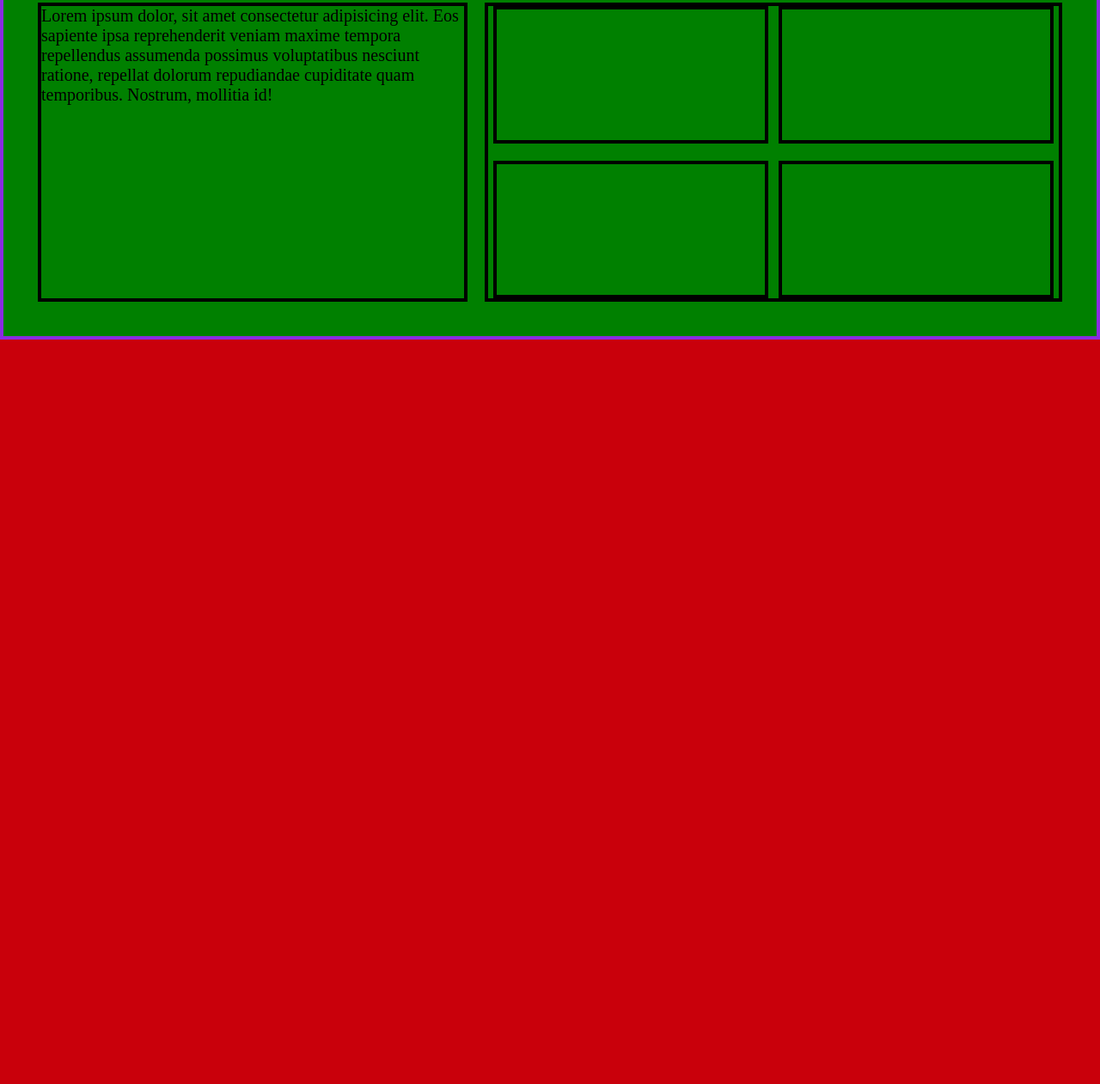
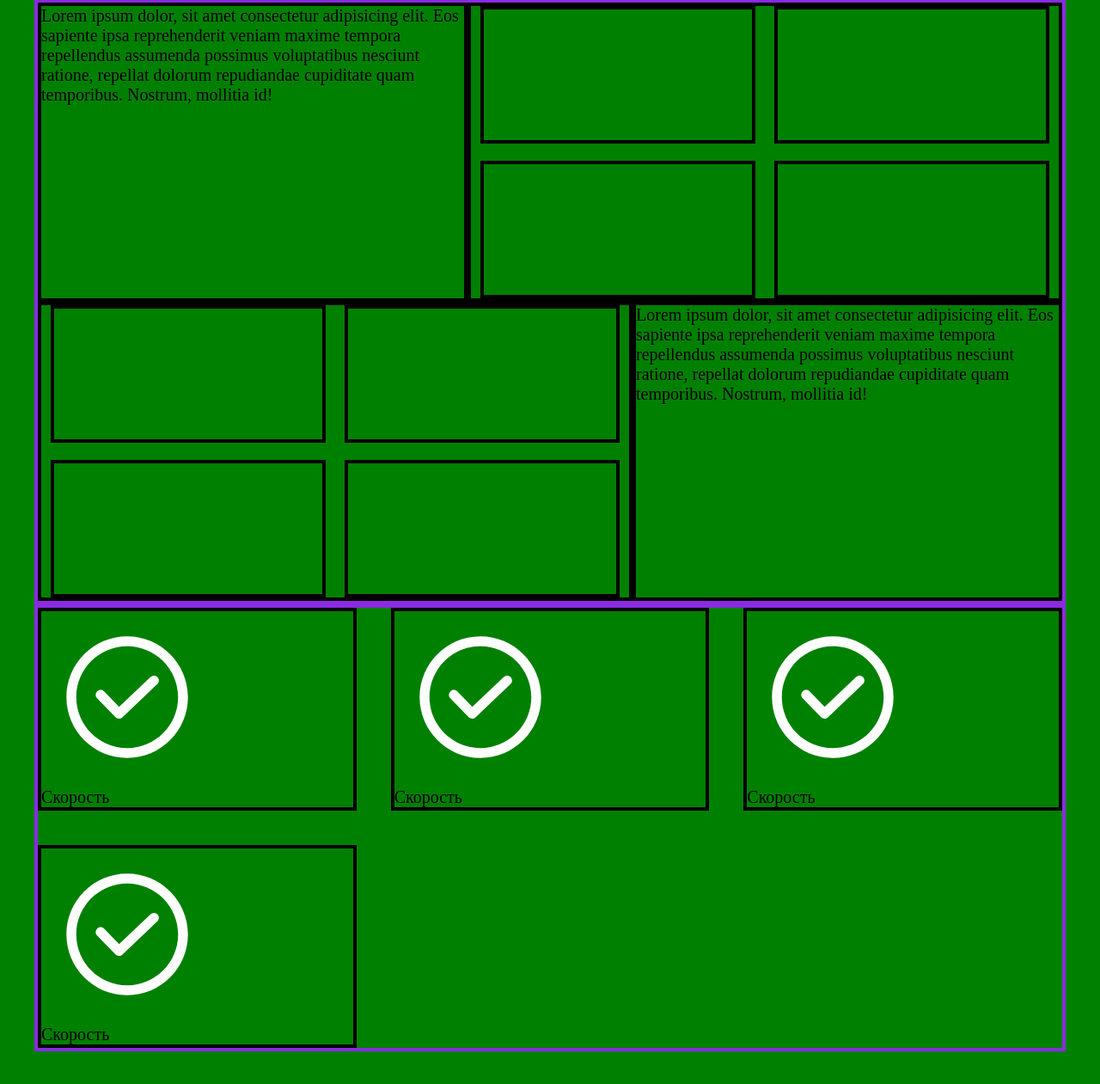
Before and after one commit to ANovakk/sff-v2.0, a plain HTML site: page index.html in a window 1280 px wide. Shown: the part 41-1302 px from the top of the page at 86% size. Before the commit the page ends 800 px from the top, so only its background shows below. Drawn offline with Linux system fonts and the light colour scheme.

Commit message:
made reversed service and a little bit advantages

```diff
--- a/css/style.css
+++ b/css/style.css
@@ -20,19 +20,26 @@ body{
 .main{
     background-color: green;
     width: 100%;
+    padding: 2rem;
 }
 .footer{
     background-color: blue;
 }
 
-.service div{
+/* TEMPORARY */
+.services, .our_advantages{
+    border: 4px solid blueviolet;
+}
+
+.service div, .our_advantages div{
     border: 4px solid black;
 }
 
+/* TEMPORARY */
+/* SERVICES */
+
 .service{
     display: flex;
-    border: 4px solid blueviolet;
-    padding: 2rem;
 }
 
 .service_text{
@@ -44,8 +51,7 @@ body{
     display: flex;
     justify-content: space-around;
     flex-wrap: wrap;
-    margin-left: 1rem;
-    /* gap: 1rem; */
+    /* margin-left: 1rem; */
     row-gap: 1rem;
 }
 
@@ -54,16 +60,62 @@ body{
     height: 8rem;
 }
 
+/* SERVICES */
+
+/* ADVANTAGES */
+
+.our_advantages{
+    display: grid;
+    grid-template-columns: repeat(auto-fit, minmax(14rem, 1fr));
+    grid-gap: 2rem;
+}
+
+.advantage img{
+    width: 200px;
+    height: 200px;
+}
+
+.advantage p{
+    /* text-align: center; */
+}
+
+
+/* ADVANTAGES */
+
 @media screen and (max-width: 50rem) {
+
+    /* SERVICES */
+
     .service{
         flex-wrap: wrap;
+    }
+    .service_text{
+        order: 1;
     }
     .service_images{
         margin-left: 0;
         margin-top: 1rem;
         justify-content: space-between;
+        order: 2;
     }
     .main{
         background-color: aquamarine;
     }
+
+    /* SERVICES */
 }
+
+@media screen and (min-width: 50rem){
+
+    /* SERVICES */
+
+    .service:nth-child(even) .service_text{
+        order: 2;
+    }
+
+    .service:nth-child(even) .service_images{
+        order: 1;
+    }
+
+    /* SERVICES */
+}
--- a/index.html
+++ b/index.html
@@ -11,6 +11,7 @@
     <body>
         <header class="header"></header>
         <main class="main">
+            <div class="services">
                 <div class="service">
                     <div class="service_text">
                         <p>Lorem ipsum dolor, sit amet consectetur adipisicing elit. Eos sapiente ipsa reprehenderit veniam maxime tempora repellendus assumenda possimus voluptatibus nesciunt ratione, repellat dolorum repudiandae cupiditate quam temporibus. Nostrum, mollitia id!</p>
@@ -22,6 +23,36 @@
                         <div class="service_image"></div>
                     </div>
                 </div>
+                <div class="service">
+                    <div class="service_text">
+                        <p>Lorem ipsum dolor, sit amet consectetur adipisicing elit. Eos sapiente ipsa reprehenderit veniam maxime tempora repellendus assumenda possimus voluptatibus nesciunt ratione, repellat dolorum repudiandae cupiditate quam temporibus. Nostrum, mollitia id!</p>
+                    </div>
+                    <div class="service_images">
+                        <div class="service_image"></div>
+                        <div class="service_image"></div>
+                        <div class="service_image"></div>
+                        <div class="service_image"></div>
+                    </div>
+                </div>
+            </div>
+            <div class="our_advantages">
+                <div class="advantage">
+                    <img src="img/tick1.svg" alt="">
+                    <p>Скорость</p>
+                </div>
+                <div class="advantage">
+                    <img src="img/tick1.svg" alt="">
+                    <p>Скорость</p>
+                </div>
+                <div class="advantage">
+                    <img src="img/tick1.svg" alt="">
+                    <p>Скорость</p>
+                </div>
+                <div class="advantage">
+                    <img src="img/tick1.svg" alt="">
+                    <p>Скорость</p>
+                </div>
+            </div>
         </main>
         <footer class="footer"></footer>
     </body>
```
Also changed, not shown: img/tick1.svg (added). Lines whose indentation alone changed are shown as unchanged.
